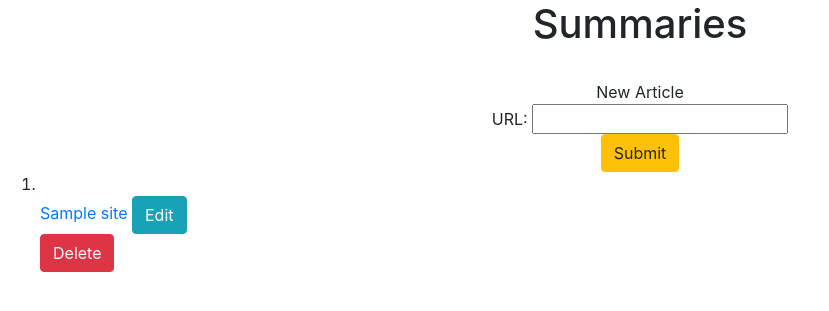
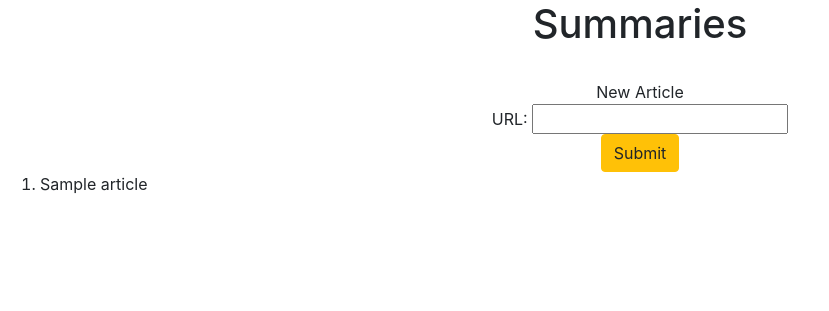
Before and after one commit to SamirIngley/sentiment-scraper, a Flask app: template templates/index.html in a window 1280 px wide. Shown: the top 311 px of the page, without its empty margins (0-829 px from the left). Run offline with Flask 2, Linux system fonts and the light colour scheme; the template is opened without the code that fills it: most values are stand-ins (such as "Sample title", 1, 10 or a date in 2020); some libraries are stand-ins or nearby versions.

Commit message:
website working

```diff
--- a/app.py
+++ b/app.py
@@ -3,6 +3,9 @@ from pymongo import MongoClient
 from bson.objectid import ObjectId
 from functools import reduce
 import os
+from newspaper import Article
+from PIL import Image
+import nltk
 
 app = Flask(__name__)
 
@@ -14,10 +17,29 @@ web_sites = db.sites
 
 
 
+
 @app.route('/')
 def index():
     """Return homepage."""
+
     return render_template('index.html', sites=web_sites.find())
+
+
+
+@app.route('/updated', methods=["POST"])
+def updated():
+    url = request.form.get('url')
+
+    article_list = list()
+    article = Article(url)
+    article.download()
+    article.parse()
+    article.nlp()
+    article_list.append((article.authors))
+    article_list.append((article.publish_date))
+    article_list.append((article.keywords))
+    article_list.append((article.summary))
+    return render_template('index.html', article_list=article_list)
 
 
 @app.route('/new')
@@ -32,13 +54,13 @@ def create_site():
         'url': request.form.get('url')
     }
     site_id = web_sites.insert_one(site).inserted_id
-    return redirect(url_for('index', site_id=site_id))
+    return redirect(url_for('index.html', site_id=site_id))
 
 @app.route('/site/<site_id>')
 def show_sum(suit_id):
     """Show a single suit."""
     site = web_sites.find_one({'_id': ObjectId(site_id)})
-    return render_template('show_site.html', site=site)
+    return render_template('index.html', site=site)
 
 @app.route('/edit/<site_id>', methods=['POST'])
 def update_suit(site_id):
--- a/templates/index.html
+++ b/templates/index.html
@@ -6,23 +6,19 @@
 <br>
 <center>New Article</center>
 
+<form action="/updated" method="POST">
 <center>
 URL: <input type="text" name="url">
 <br>
 <button type="submit" class="btn btn-warning">Submit</button>
 </center>
-
+</form>
 
 <ol>
-    {% for site in sites %}
+    {% for index in range(article_list | length)%}
 
     <li>
-        <br>
-        <a href="/site/{{site._id}}">{{site.name}}</a>
-        <a href="/edit/{{site._id}}" class="btn btn-info">Edit</a>
-        <form action="/delete/{{site._id}}" method="POST"></form>
-            <button type="submit" class="btn btn-danger">Delete</button>
-        <br>
+        <p>{{article_list[index]}}</p>
     </li>
 
     {% endfor %}
```
Also changed, not shown: summarize.py (+10 -14 lines).
